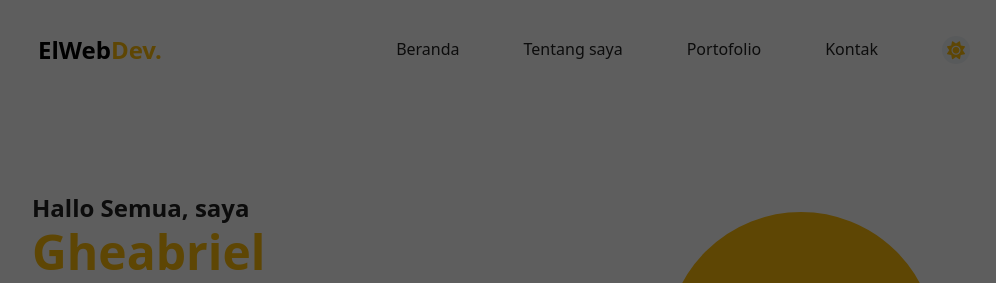
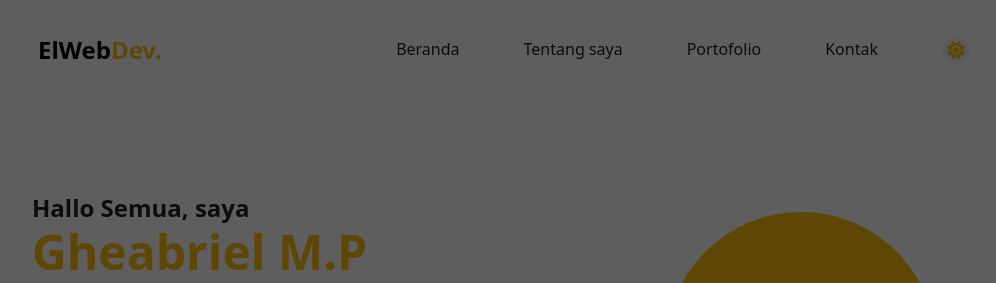
Before and after one commit to jesok11/Personall, a plain HTML site: page index.html in a window 1280 px wide. Shown: the top 283 px of the page, without its empty margins (134-1130 px from the left). Drawn offline with nearby package versions, Linux system fonts and the light colour scheme; a script that the page names is missing; a web font is replaced by a local one.

Commit message:
Update index.html

```diff
--- a/index.html
+++ b/index.html
@@ -250,7 +250,7 @@
                 <h1
                   class="mt-1 block text-5xl font-bold text-primary lg:text-5xl"
                 >
-                Gheabriel
+                Gheabriel M.P
                 </h1>
               </div>
               <h2
```
